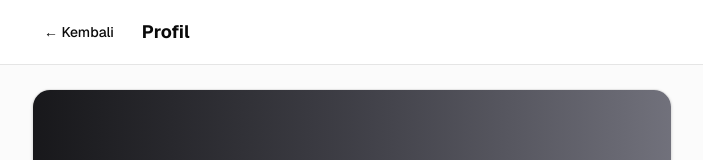
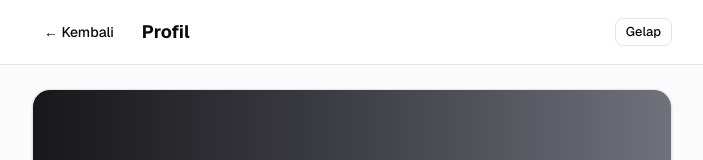
Before and after one commit to thesar1305/sociality-frontend-mvp-thesar1305, a Next.js app: page /profile in a window 1280 px wide. Shown: the top 160 px of the page, without its empty margins (288-991 px from the left). Built offline with nearby package versions, Linux system fonts and the light colour scheme.

Commit message:
feat: add persistent color theme

```diff
--- a/src/app/layout.tsx
+++ b/src/app/layout.tsx
@@ -1,6 +1,8 @@
 import type { Metadata } from 'next';
+import Script from 'next/script';
 import type { ReactNode } from 'react';
 import { Geist, Geist_Mono } from 'next/font/google';
+
 import './globals.css';
 
 const geistSans = Geist({
@@ -13,6 +15,24 @@ const geistMono = Geist_Mono({
   subsets: ['latin'],
 });
 
+const themeScript = `
+  (() => {
+    try {
+      const savedTheme = localStorage.getItem("sociality:theme");
+      const prefersDark = window.matchMedia(
+        "(prefers-color-scheme: dark)",
+      ).matches;
+      const useDark =
+        savedTheme === "dark" || (!savedTheme && prefersDark);
+
+      document.documentElement.classList.toggle("dark", useDark);
+      document.documentElement.style.colorScheme = useDark
+        ? "dark"
+        : "light";
+    } catch {}
+  })();
+`;
+
 export const metadata: Metadata = {
   title: 'Sociality',
   description: 'Tempat berbagi cerita dan terhubung dengan komunitas.',
@@ -24,8 +44,16 @@ type RootLayoutProps = {
 
 export default function RootLayout({ children }: RootLayoutProps) {
   return (
-    <html lang='id' className={`${geistSans.variable} ${geistMono.variable}`}>
+    <html
+      lang='id'
+      suppressHydrationWarning
+      className={`${geistSans.variable} ${geistMono.variable}`}
+    >
       <body className='min-h-screen bg-background font-sans text-foreground antialiased'>
+        <Script id='sociality-theme' strategy='beforeInteractive'>
+          {themeScript}
+        </Script>
+
         {children}
       </body>
     </html>
--- a/src/app/page.tsx
+++ b/src/app/page.tsx
@@ -1,6 +1,7 @@
 import Link from 'next/link';
 
 import { SocialFeed } from '@/components/sociality/social-feed';
+import { ThemeToggle } from '@/components/sociality/theme-toggle';
 
 export default function Home() {
   return (
@@ -11,12 +12,16 @@ export default function Home() {
             Sociality
           </Link>
 
+          <nav aria-label='Navigasi utama' className='flex items-center gap-2'>
+            <ThemeToggle />
+
             <Link
               href='/profile'
               className='inline-flex h-8 items-center justify-center rounded-lg border bg-background px-3 text-sm font-medium transition-colors hover:bg-muted focus-visible:outline-none focus-visible:ring-2 focus-visible:ring-ring/50'
             >
               Profil
             </Link>
+          </nav>
         </div>
       </header>
 
--- a/src/app/profile/page.tsx
+++ b/src/app/profile/page.tsx
@@ -2,6 +2,7 @@ import type { Metadata } from 'next';
 import Link from 'next/link';
 
 import { currentUser } from '@/data/profile';
+import { ThemeToggle } from '@/components/sociality/theme-toggle';
 
 export const metadata: Metadata = {
   title: 'Profil | Sociality',
@@ -21,6 +22,9 @@ export default function ProfilePage() {
           </Link>
 
           <h1 className='text-lg font-bold'>Profil</h1>
+          <div className='ml-auto'>
+            <ThemeToggle />
+          </div>
         </div>
       </header>
 
--- /dev/null
+++ b/src/components/sociality/theme-toggle.tsx
@@ -0,0 +1,58 @@
+'use client';
+
+import { useSyncExternalStore } from 'react';
+
+import { Button } from '@/components/ui/button';
+
+const THEME_STORAGE_KEY = 'sociality:theme';
+const THEME_UPDATED_EVENT = 'sociality:theme-updated';
+
+type Theme = 'light' | 'dark';
+
+function subscribeToTheme(callback: () => void) {
+  window.addEventListener(THEME_UPDATED_EVENT, callback);
+
+  return () => {
+    window.removeEventListener(THEME_UPDATED_EVENT, callback);
+  };
+}
+
+function getThemeSnapshot(): Theme {
+  return document.documentElement.classList.contains('dark') ? 'dark' : 'light';
+}
+
+function getServerThemeSnapshot(): Theme {
+  return 'light';
+}
+
+export function ThemeToggle() {
+  const theme = useSyncExternalStore(
+    subscribeToTheme,
+    getThemeSnapshot,
+    getServerThemeSnapshot
+  );
+
+  function handleToggleTheme() {
+    const nextTheme: Theme = theme === 'dark' ? 'light' : 'dark';
+
+    document.documentElement.classList.toggle('dark', nextTheme === 'dark');
+
+    document.documentElement.style.colorScheme = nextTheme;
+    window.localStorage.setItem(THEME_STORAGE_KEY, nextTheme);
+    window.dispatchEvent(new Event(THEME_UPDATED_EVENT));
+  }
+
+  const isDark = theme === 'dark';
+
+  return (
+    <Button
+      type='button'
+      variant='outline'
+      size='sm'
+      aria-label={isDark ? 'Aktifkan mode terang' : 'Aktifkan mode gelap'}
+      onClick={handleToggleTheme}
+    >
+      {isDark ? 'Terang' : 'Gelap'}
+    </Button>
+  );
+}
```
Lines whose indentation alone changed are shown as unchanged.
